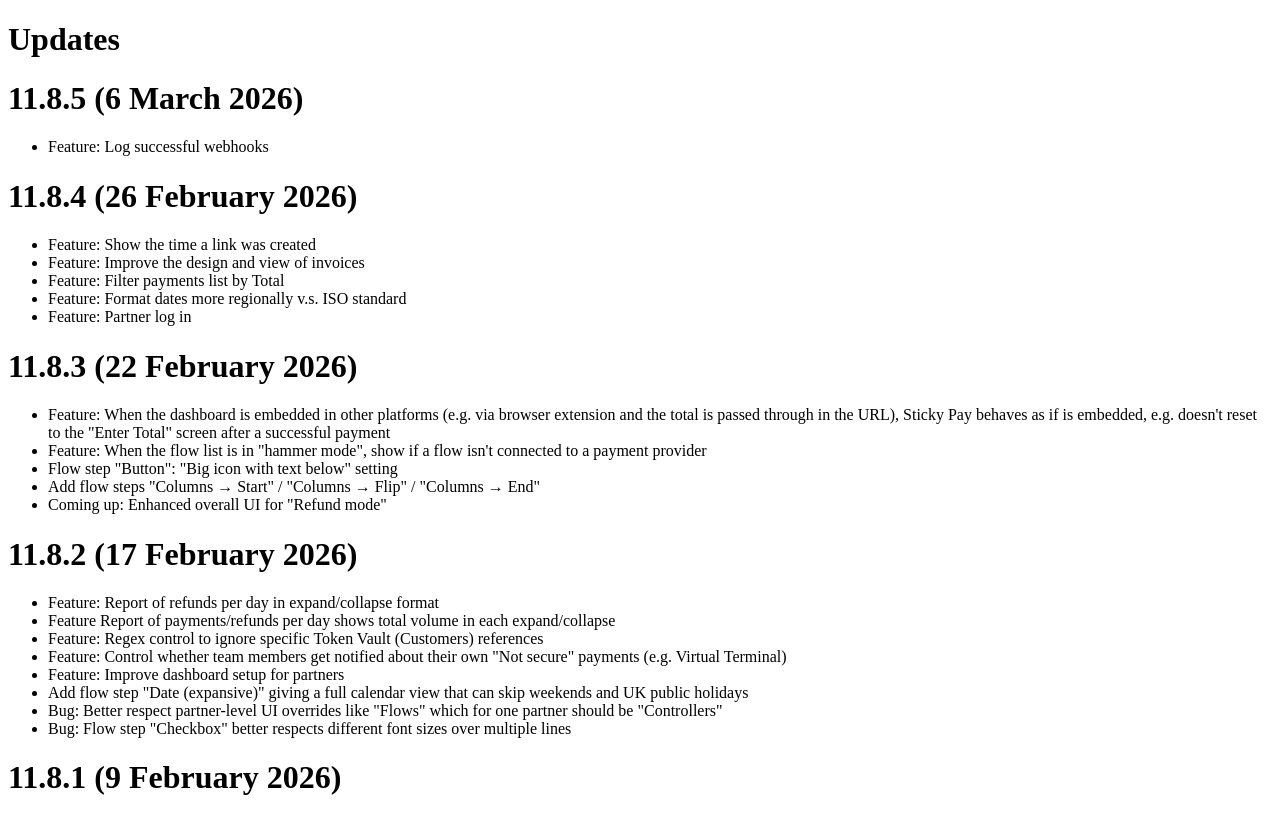
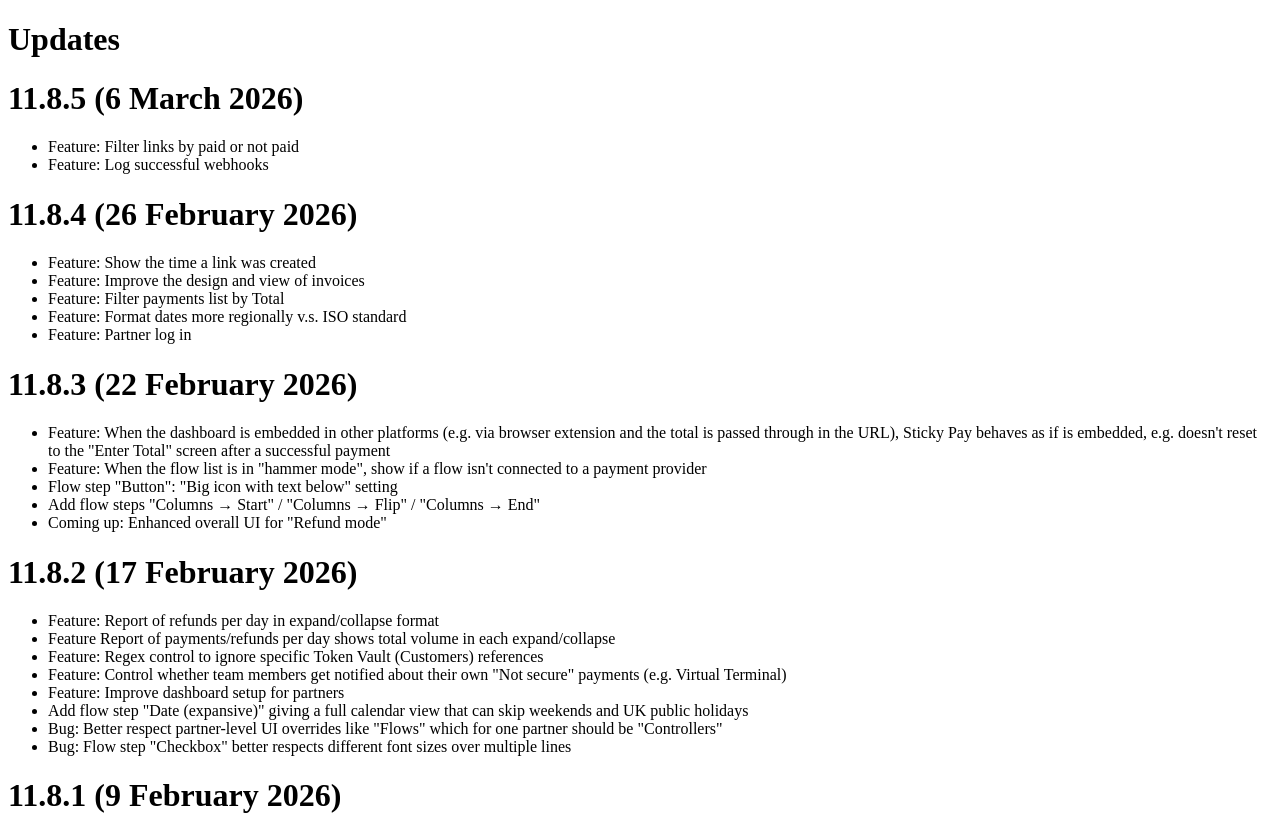
Before and after one commit to Stickyto/sticky-docs, a Next.js app in the folder src/: page /updates in a window 1280 px wide. Shown: the top 815 px of the page. Built offline with nearby package versions, Linux system fonts and the light colour scheme.

Commit message:
11.8.5: Filter links by paid or not paid

```diff
--- a/src/pages/updates.mdx
+++ b/src/pages/updates.mdx
@@ -1,6 +1,7 @@
 # Updates
 
 # 11.8.5 (6 March 2026)
+ - Feature: Filter links by paid or not paid
  - Feature: Log successful webhooks
 
 # 11.8.4 (26 February 2026)
```
